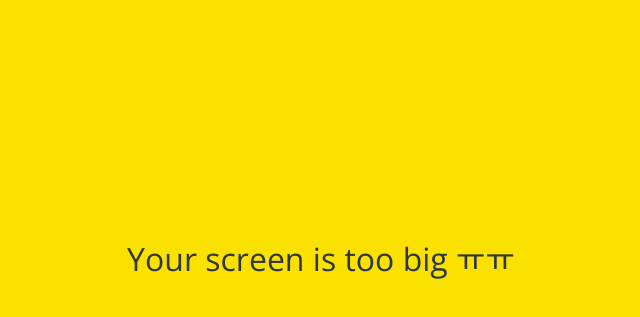
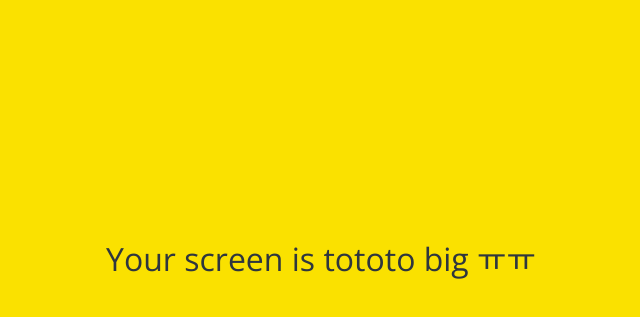
Before and after one commit to hihihi777/kokoaclonechallenge, a plain HTML site: page Find.html in a window 1280 px wide. Shown: the part 141-458 px from the top of the page, without its empty margins (319-959 px from the left). Drawn offline with nearby package versions, Linux system fonts and the light colour scheme.

Commit message:
Update Find.html

```diff
--- a/Find.html
+++ b/Find.html
@@ -78,7 +78,7 @@
     </nav>
 
     <div id="no-mobile">
-        <span>Your screen is too big ㅠㅠ</span>
+        <span>Your screen is tototo big ㅠㅠ</span>
     </div>
 
     <script src="https://kit.fontawesome.com/50981ee7b1.js" crossorigin="anonymous"></script>
```
